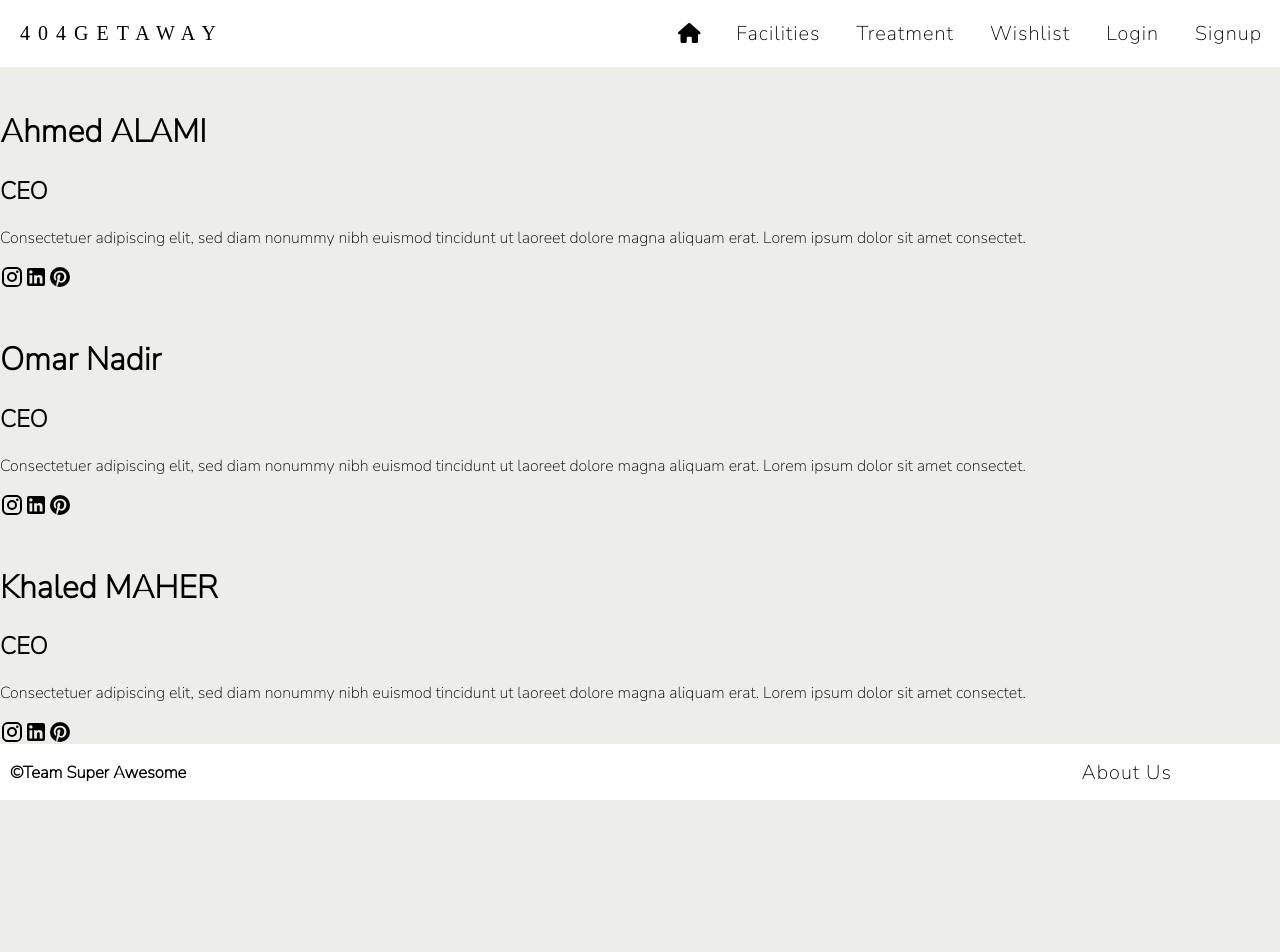
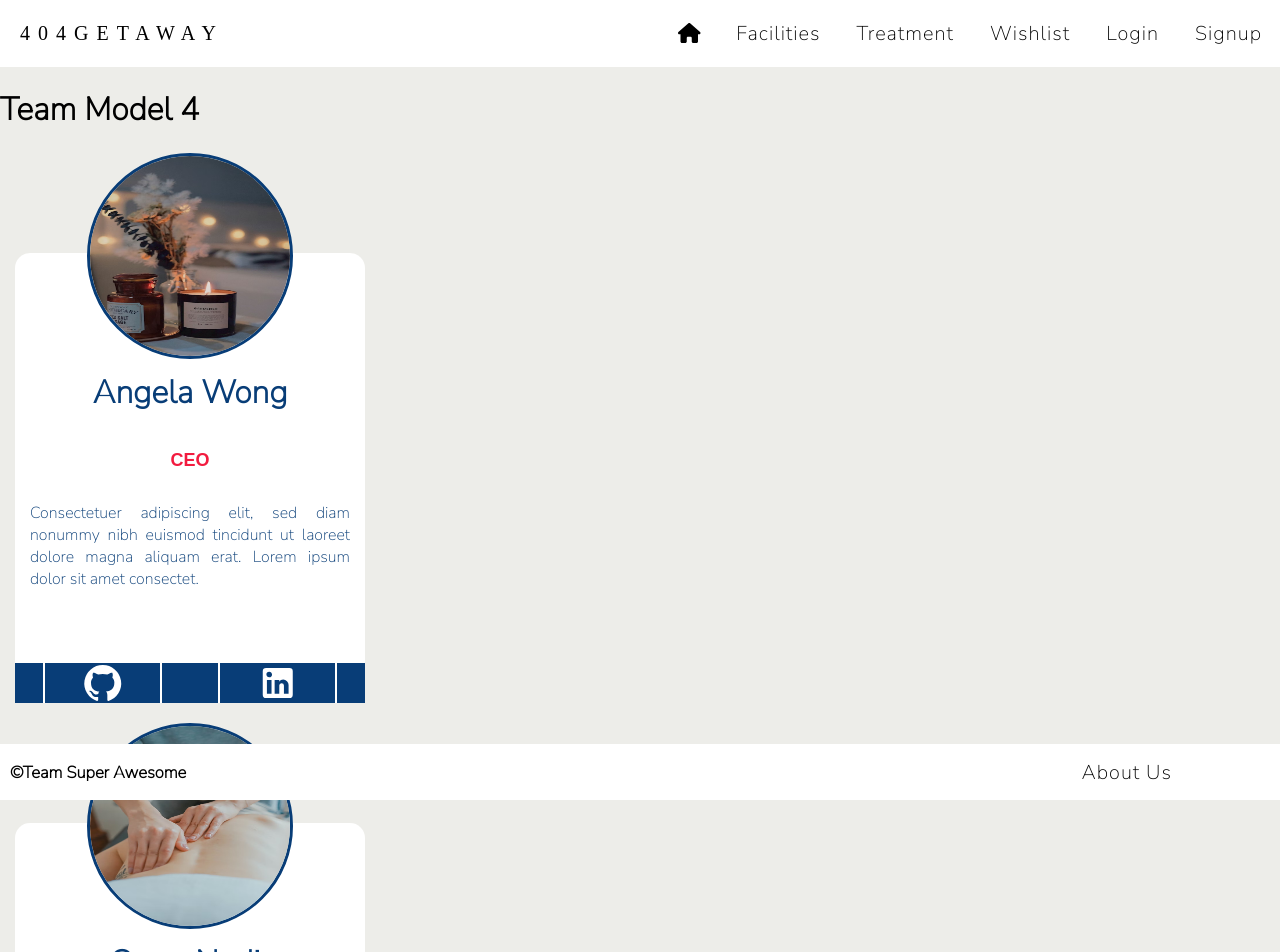
Before and after one commit to AliceBryer/Spa-Retreat-Project, a React (Create React App) app in the folder client/: page /aboutus in a window 1280 px wide. Shown: the top 952 px of the page. Before the commit the page ends 800 px from the top, so only its background shows below. Built offline with nearby package versions, Linux system fonts and the light colour scheme; a web font is replaced by a local one.

Commit message:
adjusted aboutus layout

```diff
--- a/client/src/components/AboutUs.js
+++ b/client/src/components/AboutUs.js
@@ -1,18 +1,20 @@
-import React from "react";
+import candle from "../img/candle.avif";
+import diffuser from "../img/diffuser.avif";
+import massage from "../img/massage.avif";
 
-import InstagramIcon from "@mui/icons-material/Instagram";
+import GitHubIcon from "@mui/icons-material/GitHub";
 import LinkedInIcon from "@mui/icons-material/LinkedIn";
-import PinterestIcon from "@mui/icons-material/Pinterest";
 
 const AboutUs = () => {
   return (
-    <div id="model5">
+    <div id="model4">
+      <h1 className="model-title">Team Model 4</h1>
       <div className="divider"></div>
       <div className="members">
         <div className="member">
-          <img width={400} src={""} />
+          <img width={200} height={200} src={candle} />
           <div className="description">
-            <h1>Ahmed ALAMI</h1>
+            <h1>Angela Wong</h1>
             <h2>CEO</h2>
             <p>
               Consectetuer adipiscing elit, sed diam nonummy nibh euismod
@@ -20,14 +22,13 @@ const AboutUs = () => {
               sit amet consectet.
             </p>
             <div className="social-media">
-              <InstagramIcon />
+              <GitHubIcon />
               <LinkedInIcon />
-              <PinterestIcon />
             </div>
           </div>
         </div>
         <div className="member">
-          <img width={400} src={""} />
+          <img width={200} height={200} src={massage} />
           <div className="description">
             <h1>Omar Nadir</h1>
             <h2>CEO</h2>
@@ -37,14 +38,13 @@ const AboutUs = () => {
               sit amet consectet.
             </p>
             <div className="social-media">
-              <InstagramIcon />
+              <GitHubIcon />
               <LinkedInIcon />
-              <PinterestIcon />
             </div>
           </div>
         </div>
         <div className="member">
-          <img width={400} src={""} />
+          <img width={200} height={200} src={diffuser} />
           <div className="description">
             <h1>Khaled MAHER</h1>
             <h2>CEO</h2>
@@ -54,9 +54,8 @@ const AboutUs = () => {
               sit amet consectet.
             </p>
             <div className="social-media">
-              <InstagramIcon />
+              <GitHubIcon />
               <LinkedInIcon />
-              <PinterestIcon />
             </div>
           </div>
         </div>
```
